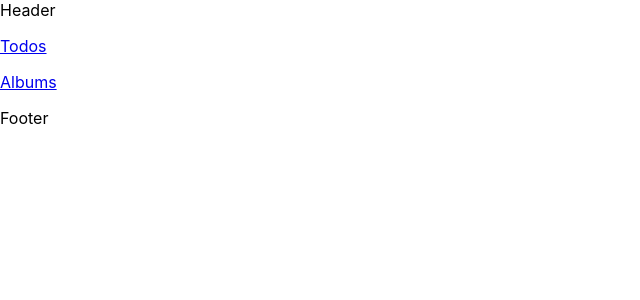
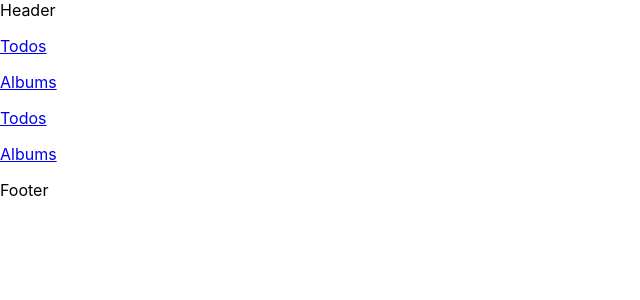
Before and after one commit to GrayPham/learn-reactjs, a React (Create React App) app: page / in a window 1280 px wide. Shown: the top 300 px of the page, without its empty margins (0-640 px from the left). Built offline with nearby package versions, Linux system fonts and the light colour scheme.

Commit message:
Sự khác biệt giữa Link và NavLink

```diff
--- a/src/App.js
+++ b/src/App.js
@@ -4,17 +4,27 @@ import React from "react";
 
 import AlbumFeature from "./features/Album";
 import TodoFeature from "./features/Todo";
-import { Route, Link } from "react-router-dom";
+import { Route, Link, NavLink } from "react-router-dom";
 
 function App() {
   return (
     <div className="App">
       Header
+      {/* Dùng link khi chỉ cần click và dẫn tới trang đó */}
       <p>
         <Link to="/todos">Todos</Link>
       </p>
       <p>
         <Link to="/albums">Albums</Link>
+      </p>
+      {/* Dùng NavLink khi cần hiển thị link nào đang được active (sử dụng trong menu) */}
+      <p>
+        <NavLink to="/todos" activeClassName="active-menu">
+          Todos
+        </NavLink>
+      </p>
+      <p>
+        <NavLink to="/albums">Albums</NavLink>
       </p>
       <Route path="/todos" component={TodoFeature} />
       <Route path="/albums" component={AlbumFeature} />
```
